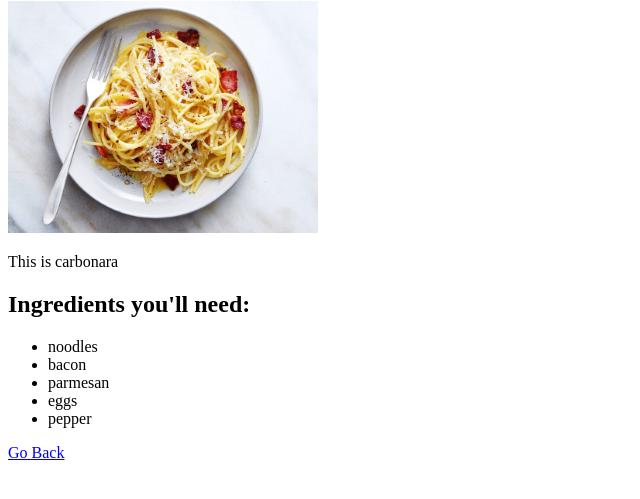
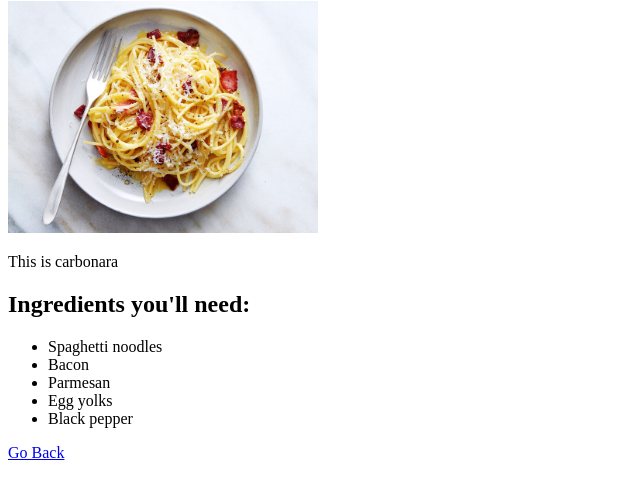
Before and after one commit to pavvashy/odin-recipes, a plain HTML site: page carbonara.html in a window 1280 px wide. Shown: the part 79-578 px from the top of the page, without its empty margins (0-640 px from the left). Drawn offline with Linux system fonts and the light colour scheme.

Commit message:
update carbonara html ingredients

```diff
--- a/carbonara.html
+++ b/carbonara.html
@@ -11,11 +11,11 @@
     <p>This is carbonara</p>
     <h2>Ingredients you'll need:</h2>
     <ul>
-        <li>noodles</li>
-        <li>bacon</li>
-        <li>parmesan</li>
-        <li>eggs</li>
-        <li>pepper</li>
+        <li>Spaghetti noodles</li>
+        <li>Bacon</li>
+        <li>Parmesan</li>
+        <li>Egg yolks</li>
+        <li>Black pepper</li>
     </ul>
     <a href="index.html">Go Back</a>
 </body>
```
